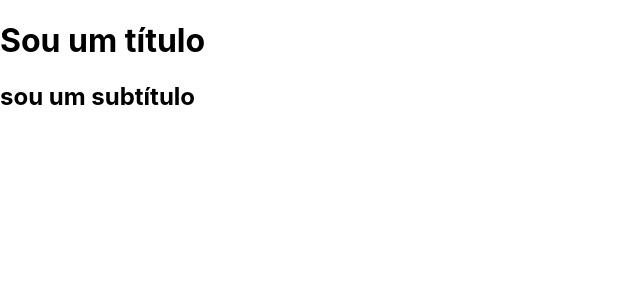
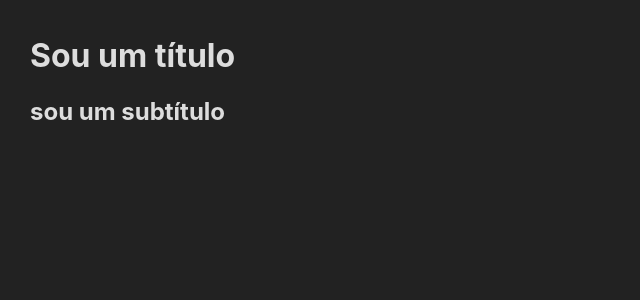
Before and after one commit to jaycalixto/learning-reactjs, a Next.js app in the folder nextjs/fundamentos/: page / in a window 1280 px wide. Shown: the top 300 px of the page, without its empty margins (0-640 px from the left). Built offline with nearby package versions, Linux system fonts and the light colour scheme.

Commit message:
next https://www.udemy.com/course/react-redux-pt/learn/lecture/27736620#notes

```diff
--- /dev/null
+++ b/nextjs/fundamentos/src/styles/app.css
@@ -0,0 +1,7 @@
+html,
+body {
+  padding: 0;
+  margin: 15px;
+  background-color: #222;
+  color: #ddd;
+}
--- a/nextjs/fundamentos/src/styles/globals.css
+++ b/nextjs/fundamentos/src/styles/globals.css
@@ -1,7 +1,7 @@
 html,
 body {
-  padding: 0;
-  margin: 0;
+  padding: 10px;
+  margin: 10px;
   font-family: -apple-system, BlinkMacSystemFont, Segoe UI, Roboto, Oxygen,
     Ubuntu, Cantarell, Fira Sans, Droid Sans, Helvetica Neue, sans-serif;
 }
```
Also changed, not shown: nextjs/fundamentos/src/pages/_app.jsx (+4 -3 lines).
